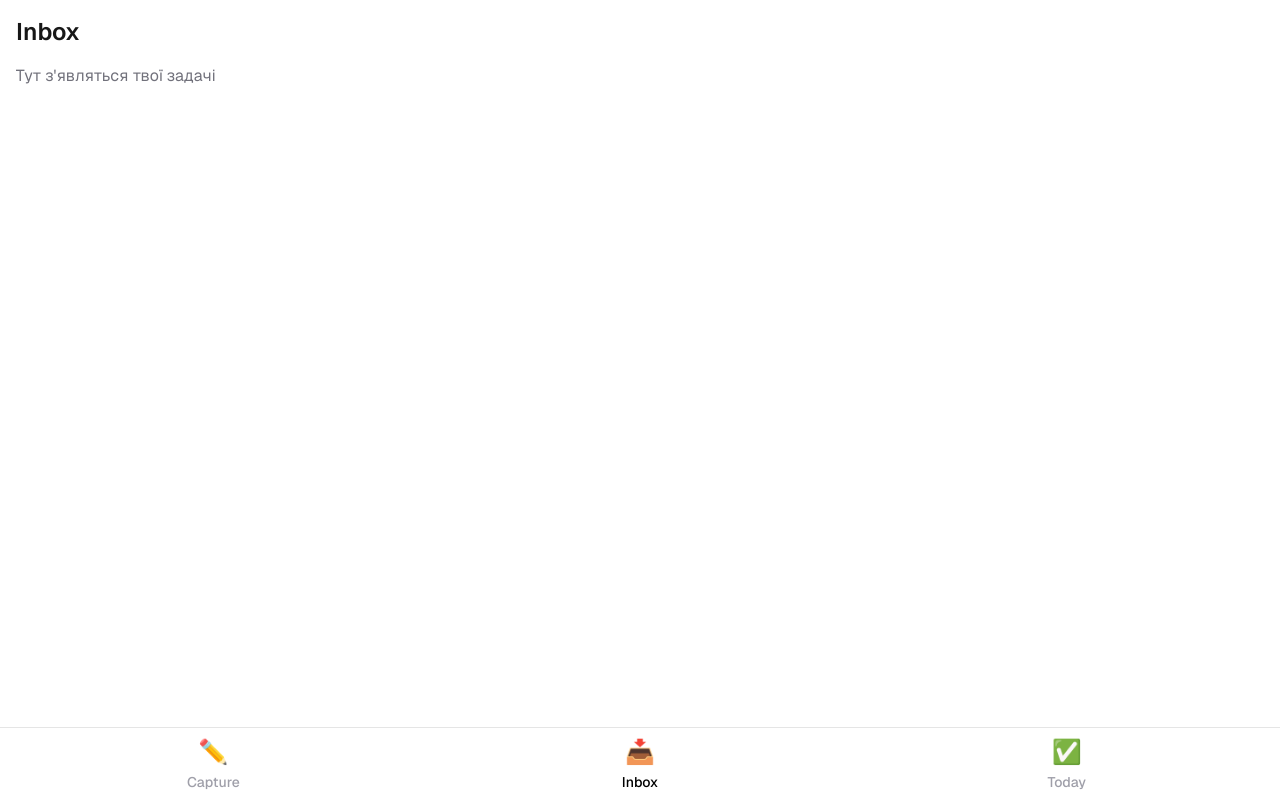
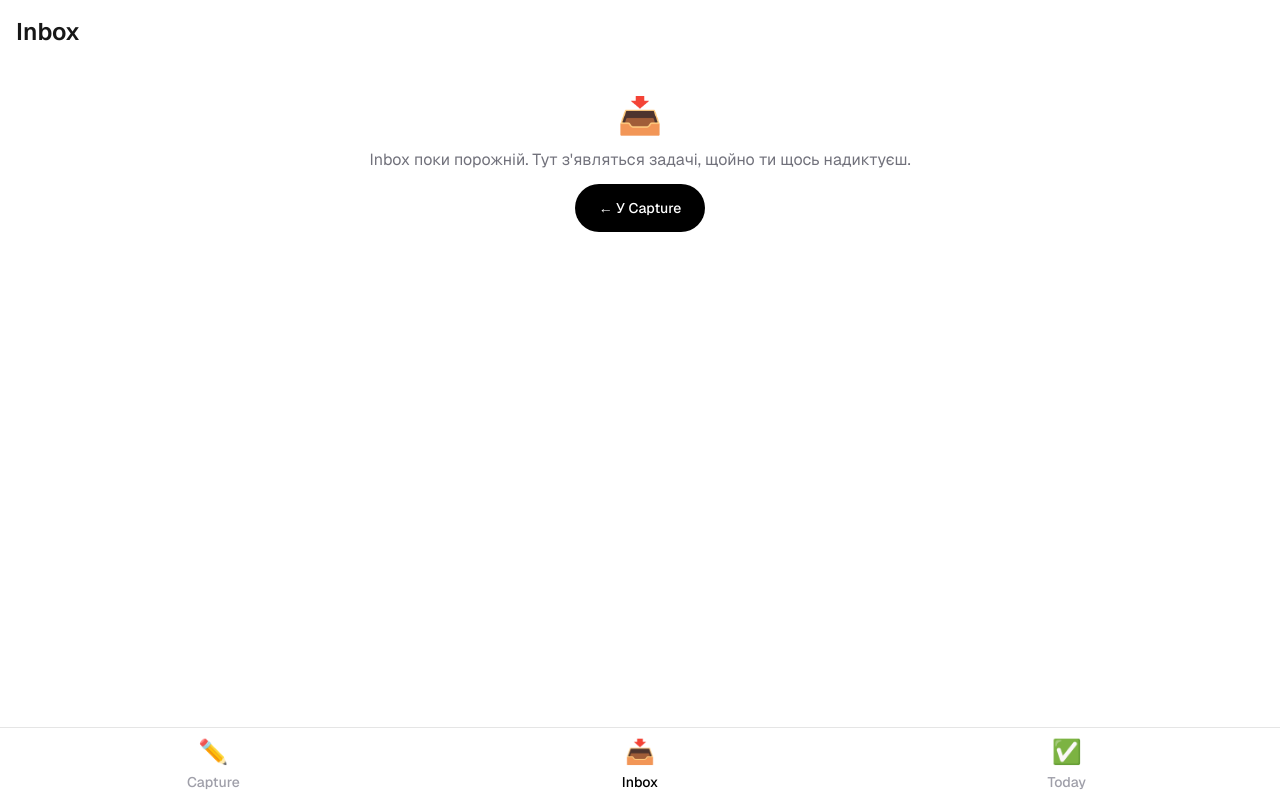
Before and after one commit to knowely/ai-day-planner-, a Next.js app: page /inbox in a window 1280 px wide. Built offline with nearby package versions, Linux system fonts and the light colour scheme.

Commit message:
feat: richer Inbox empty state with link back to Capture

```diff
--- a/src/app/inbox/page.tsx
+++ b/src/app/inbox/page.tsx
@@ -1,5 +1,6 @@
 "use client";
 
+import Link from "next/link";
 import { formatTaskMeta } from "@/lib/tasks";
 import { useTasks } from "@/hooks/useTasks";
 
@@ -11,9 +12,21 @@ export default function InboxPage() {
     <div className="flex flex-col gap-4 p-4">
       <h1 className="text-2xl font-semibold">Inbox</h1>
       {inboxTasks.length === 0 ? (
-        <p className="text-zinc-500 dark:text-zinc-400">
-          Тут з&apos;являться твої задачі
-        </p>
+        <div className="flex flex-col items-center gap-3 py-8 text-center">
+          <span className="text-4xl" aria-hidden="true">
+            📥
+          </span>
+          <p className="text-zinc-500 dark:text-zinc-400">
+            Inbox поки порожній. Тут з&apos;являться задачі, щойно ти щось
+            надиктуєш.
+          </p>
+          <Link
+            href="/"
+            className="flex h-12 items-center justify-center rounded-full bg-black px-6 text-sm font-medium text-white dark:bg-white dark:text-black"
+          >
+            ← У Capture
+          </Link>
+        </div>
       ) : (
         <ul className="flex flex-col gap-3">
           {inboxTasks.map((task) => (
```
Also changed, not shown: 1 other file (tests, documents, lock files or other folders).
